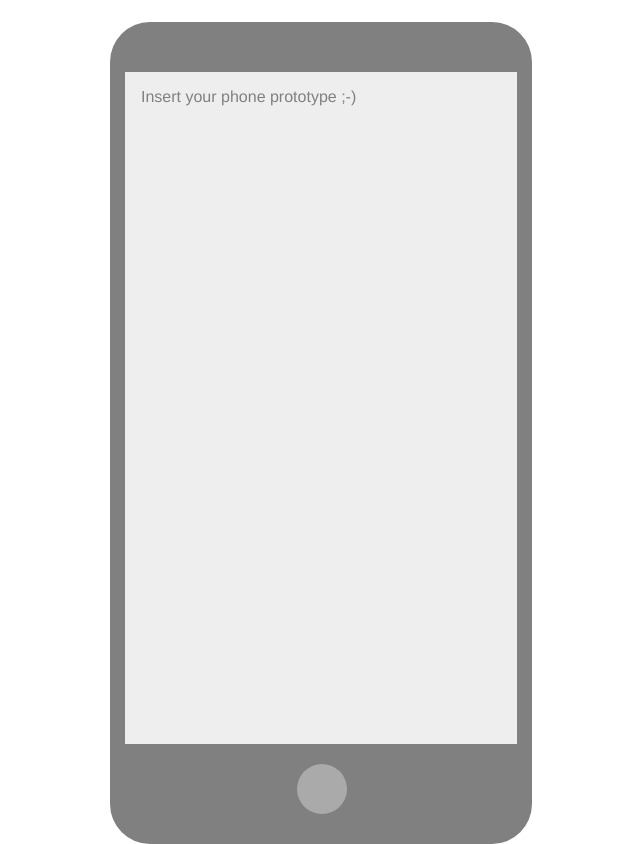
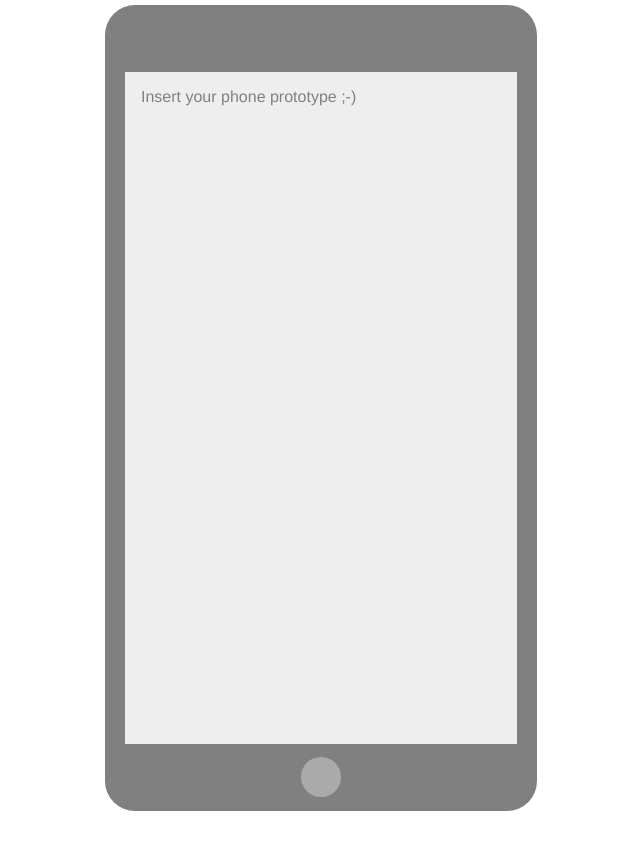
Before and after one commit to thijsvanlienen/mock-phone, a plain HTML site: page index.html in a window 1280 px wide. Shown: the whole page, without its empty margins (319-959 px from the left). After the commit the page ends 816 px from the top, so only its background shows below. Drawn offline with Linux system fonts and the light colour scheme.

Commit message:
from pixels to % to make it scalable

```diff
--- a/index.html
+++ b/index.html
@@ -14,16 +14,17 @@
         <!--[if lt IE 7]>
             <p class="browsehappy">You are using an <strong>outdated</strong> browser. Please <a href="#">upgrade your browser</a> to improve your experience.</p>
         <![endif]-->
-    <div class="test">
+        <div class="container">
+    <div res class="content phone-mock">
 
         Insert your phone prototype ;-)
 
 
     </div>
-
+</div>
 <style>
 
-body{
+.container{
     display: flex;
     align-items: center;
     justify-content: center;
@@ -32,38 +33,34 @@ body{
     color: grey;
 }
 
-.test{
-
+.content{
     position: relative;
     height: 640px;
     width: 360px;
     background-color: #eee;
     padding: 1em;
 }
-.test::before {
+.phone-mock::before {
     content: "";
     display: block;
     position: absolute;
-    height: 100%;
-    width: 100%;
-    top: -50px;
-    left: -15px;
-    border: 50px solid grey;
-    border-left: 15px solid grey;
-    border-right: 15px solid grey;
-    box-sizing: content-box;
-    border-radius: 40px;
-    border-bottom: 100px solid grey;
+    height: 120%;
+    width: 110%;
+    top: -10%;
+    left: -5%;
+    border-radius: 30px;
+    background-color: grey;
+    z-index: -1;
 }
-.test::after {
+.phone-mock::after {
     content: "";
     display: block;
     position: absolute;
-    height: 50px;
-    width: 50px;
+    width: 10%;
+    padding-bottom: 10%;
     background: #aaa;
-    top: 103%;
-    left: 44%;
+    top: 102%;
+    left: 45%;
     box-sizing: content-box;
     border-radius: 100%;
 }
```
Also changed, not shown: 1 other file.
